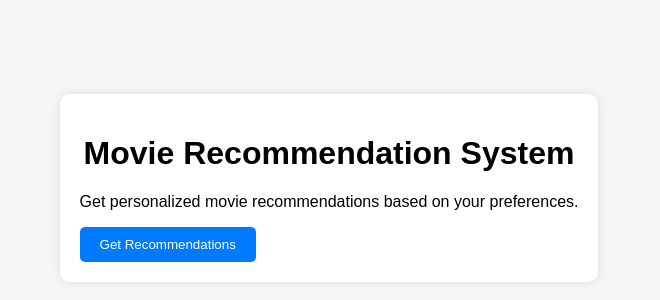
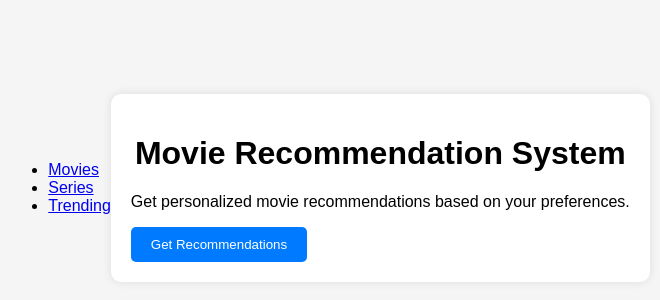
Before and after one commit to nitishkola/movie-tv-front, a plain HTML site: page index.html in a window 1280 px wide. Shown: the part 212-512 px from the top of the page, without its empty margins (311-971 px from the left). Drawn offline with Linux system fonts and the light colour scheme.

Commit message:
Update index.html

```diff
--- a/index.html
+++ b/index.html
@@ -7,6 +7,13 @@
   <link rel="stylesheet" href="styles.css">
 </head>
 <body>
+  <nav>
+    <ul class="navbar">
+      <li><a href="#">Movies</a></li>
+      <li><a href="#">Series</a></li>
+      <li><a href="#">Trending</a></li>
+    </ul>
+  </nav>
   <div class="container">
     <h1>Movie Recommendation System</h1>
     <p>Get personalized movie recommendations based on your preferences.</p>
```
